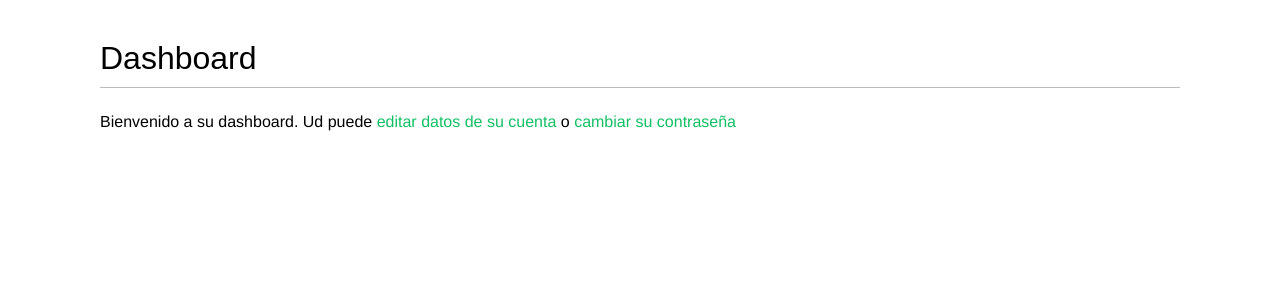
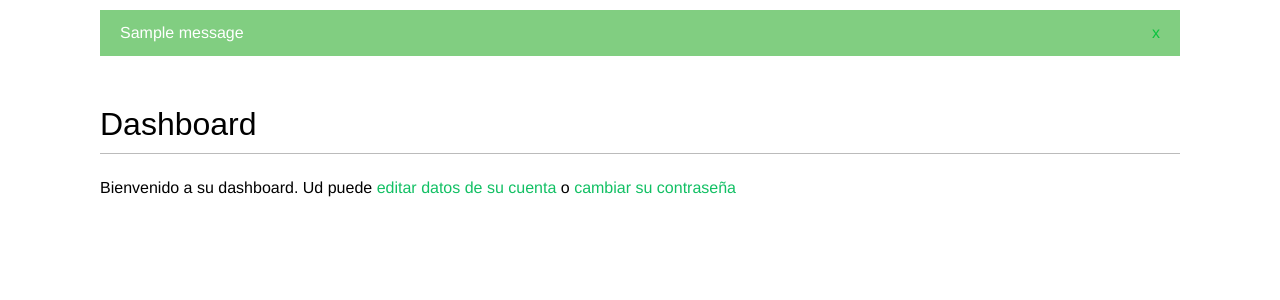
Before and after one commit to ippsatsi/dbe_social_website_chapter4, a Django app: page /account/ in a window 1280 px wide. Shown: the part 48-348 px from the top of the page. Run offline with Django 4.2, Linux system fonts and the light colour scheme; a user stored in the database is signed in; tables that the repository leaves empty hold one stand-in row (values such as "Sample post"); one stand-in notice (Sample message) is shown; some web fonts are replaced.

Commit message:
Añadiendo mensajes

```diff
--- a/account/templates/base.html
+++ b/account/templates/base.html
@@ -35,6 +35,18 @@
             {% endif %}
         </span>
     </div>
+    {% if messages %}
+    <ul class="messages">
+        {% for message in messages %}
+        <li class="{{ message.tags }}">
+            {{ message|safe }}
+            <a href="#" class="close">x</a>
+        </li>
+        {% endfor %}
+
+    </ul>
+
+    {% endif %}
     <div id="content">
         {% block content %}
         {% endblock content %}
--- a/account/views.py
+++ b/account/views.py
@@ -5,6 +5,7 @@ from django.contrib.auth.decorators import login_required
 from .forms import LoginForm, UserRegistrationForm, \
                     UserEditForm, ProfileEditForm
 from .models import Profile
+from django.contrib import messages
 
 
 def user_login(request):
@@ -69,6 +70,10 @@ def edit(request):
         if user_form.is_valid() and profile_form.is_valid():
             user_form.save()
             profile_form.save()
+            messages.success(request, 'Cuenta actualizada ' \
+                             'exitosamente')
+        else:
+            messages.error(request, 'Error actualizando la cuenta')
     else:
         user_form = UserEditForm(instance=request.user)
         profile_form = ProfileEditForm(
```
